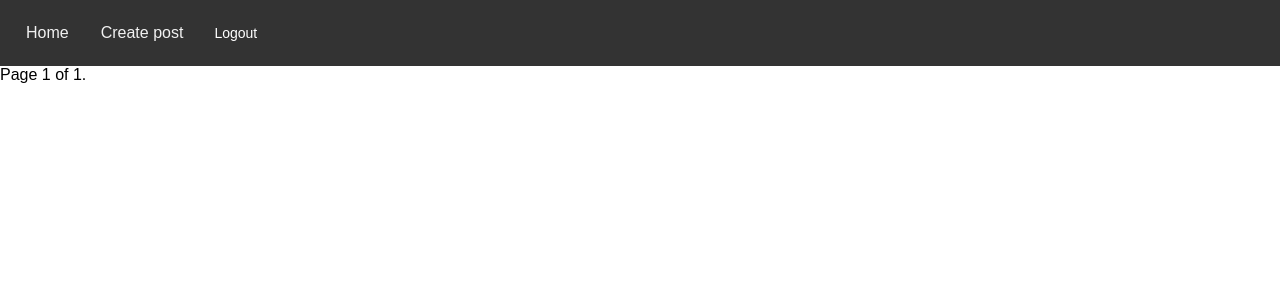
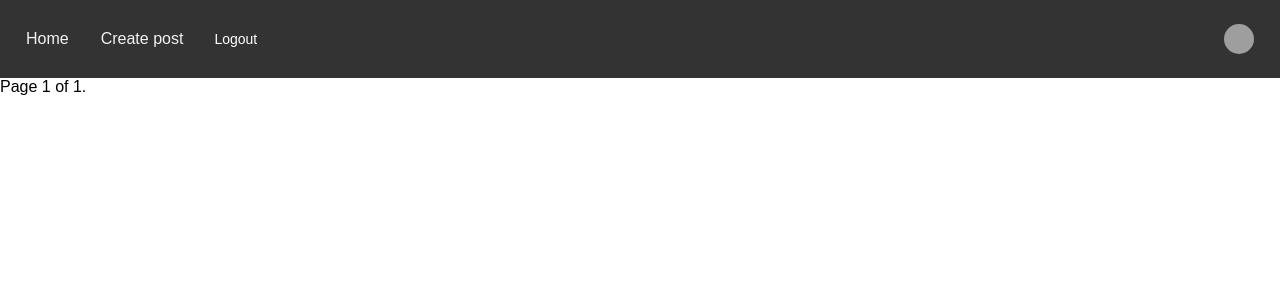
Before and after one commit to Andriiko26/virtual-nexus, a Django app: page /posts/ in a window 1280 px wide. Shown: the top 300 px of the page. Run offline with Django 5.2, Linux system fonts and the light colour scheme; the visitor is signed in with stand-in values (Sample User, id 1); data that the repository does not hold is empty; parts of the project's set-up code (start-up, migrations or seed data) failed here and were passed over; grey boxes are pictures that could not be loaded.

Commit message:
added front-end for profile

```diff
--- a/virtual_nexus_project/static/css/_base.css
+++ b/virtual_nexus_project/static/css/_base.css
@@ -43,3 +43,17 @@ body {
 .logout-button:hover {
     background-color: #555;
 }
+
+.navbar .profile-link {
+    margin-left: auto;
+    display: flex;
+    align-items: center;
+    text-decoration: none;
+}
+
+.navbar .profile-image {
+    border-radius: 50%;
+    width: 30px;
+    height: 30px;
+    margin-left: 10px;
+}
--- a/virtual_nexus_project/templates/_base.html
+++ b/virtual_nexus_project/templates/_base.html
@@ -12,17 +12,23 @@
         <a href="{% url 'post-home' %}">Home</a>
         <a href="{% url 'post-create' %}">Create post</a>
         {% if user.is_authenticated %}
-            {% csrf_token %}
             <form action="{% url 'account_logout' %}" method="post" class="logout-form">
                 {% csrf_token %}
                 <button type="submit" class="logout-button">Logout</button>
             </form>
+            <a href="{% url 'profile' %}" class="profile-link">
+                {% if user_profile.avatar %}
+                    <img src="{{ user_profile.avatar.url }}" alt="Avatar" class="profile-image">
+                {% else %}
+                    <img src="{% static 'images/default_avatar.jpg' %}" alt="Default Avatar" class="profile-image">
+                {% endif %}
+            </a>
         {% else %}
             <a href="{% url 'account_login' %}">Log In</a>
             <a href="{% url 'account_signup' %}">Sign Up</a>
         {% endif %}
+    </div>
 
-    </div>
 
     <div class="container">
         {% block content%}
```
